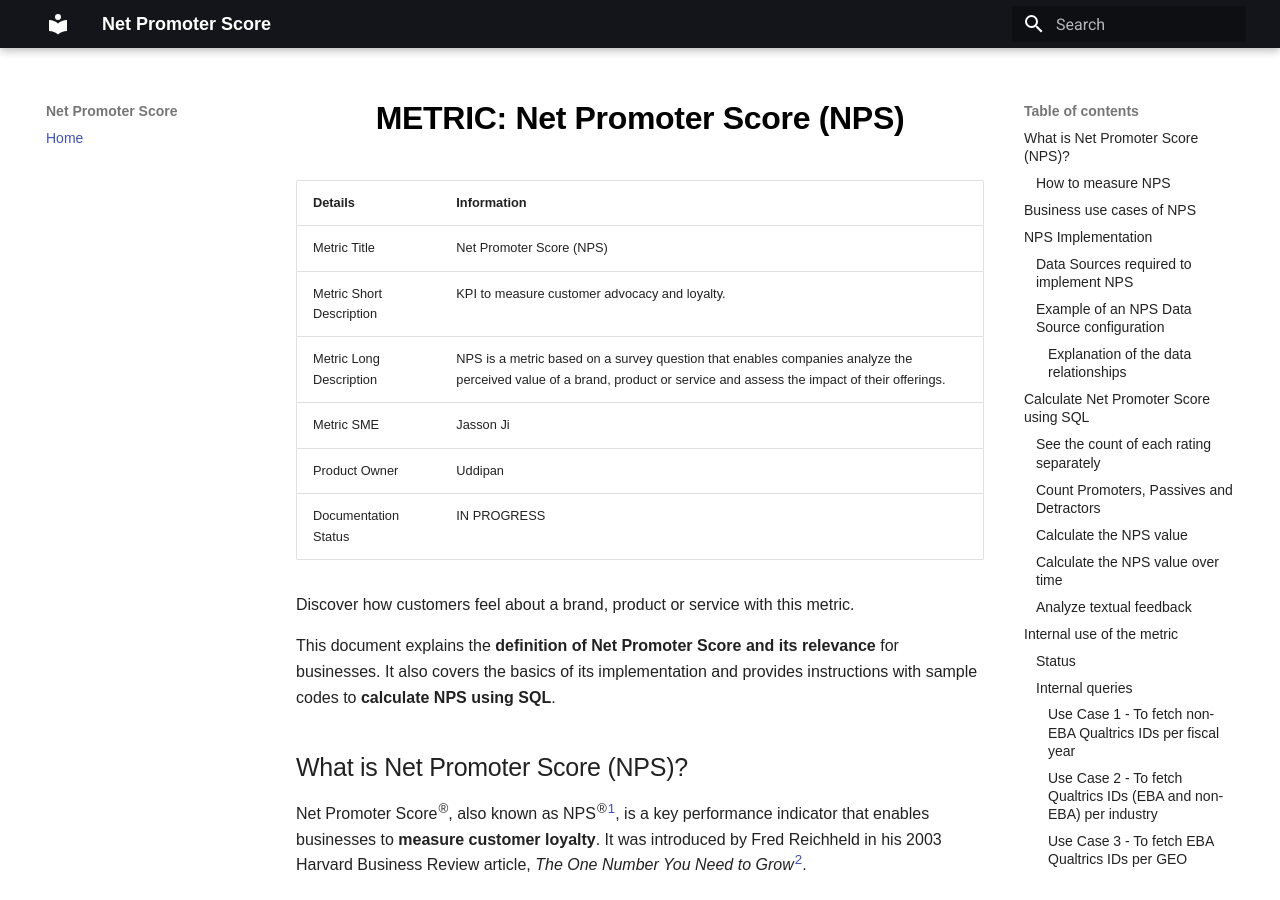
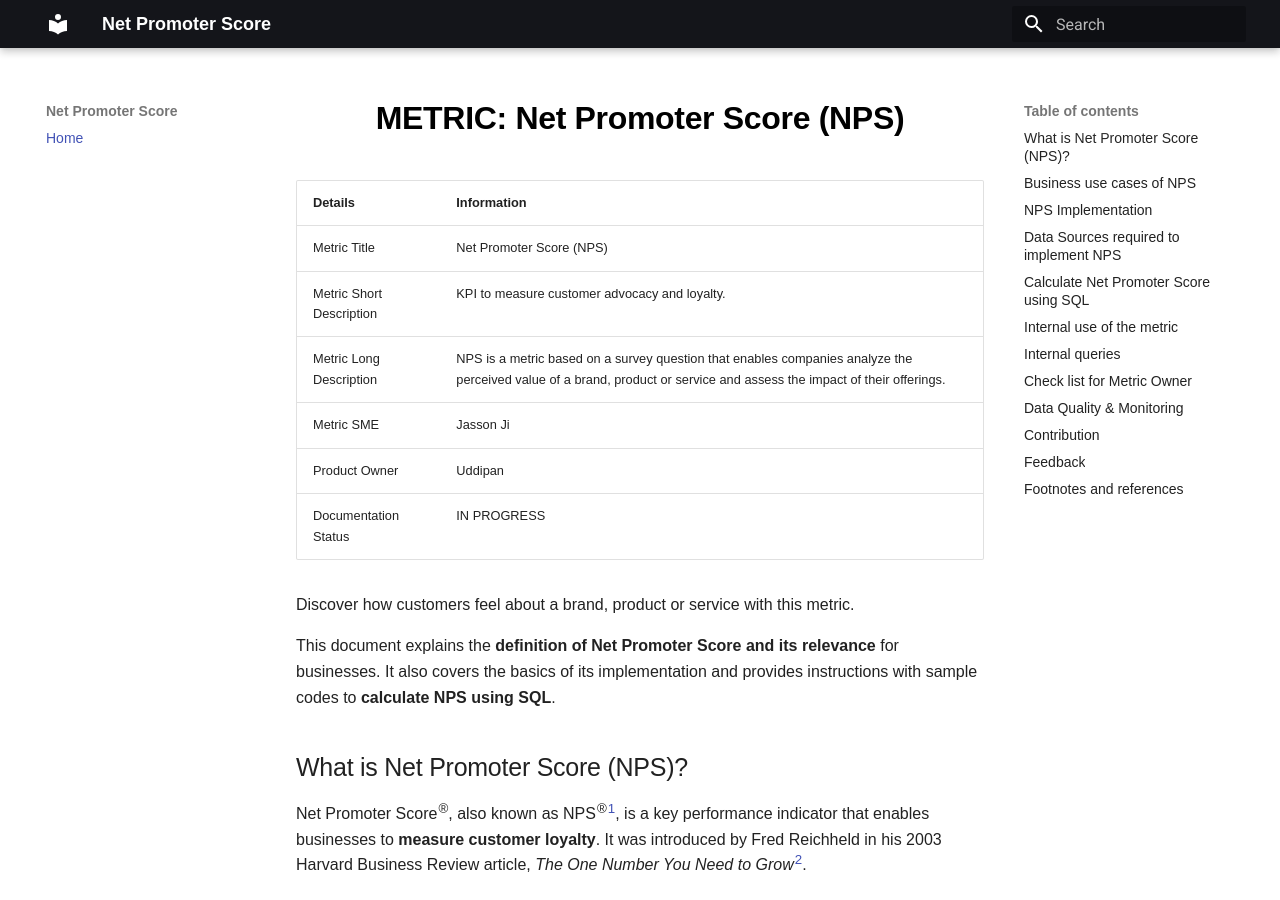
Before and after one commit to manutechwriter/npstest, an MkDocs documentation site: the page built from docs/index.md, in a window 1280 px wide and 900 px high. Built offline with MkDocs 1.6.1 and Material for MkDocs 9.7.7, drawn with Linux system fonts in a browser that asks for light colours; emoji names are drawn with the system emoji font.

Commit message:
Updated Table of Contents depth to exclude subheadings

````diff
--- a/docs/index.md
+++ b/docs/index.md
@@ -42,7 +42,7 @@ Nowadays it is a widely used customer experience metric that helps organizations
 Many NPS surveys often complement this quantitative measure with an additional question that allows respondents to justify their rating by writing a short text. This is another relevant source of information that companies can use to understand their performance in a more detailed way.
 
 
-### How to measure NPS
+<h3>How to measure NPS</h3>
 
 Once the results from the survey question are ready, calculating the Net Promoter Score is rather straightforward—you just need to subtract the percentage of Detractors from the percentage of Promoters:
 
@@ -106,7 +106,7 @@ There are different ways to implement Net Promoter Score. These are some of them
 3. Build a questionnaire with a survey app or a form builder (e.g. Google Forms<sup id="fnref-6"><a href="#footnote-6">6</a></sup>).
 
 
-### Data Sources required to implement NPS
+## Data Sources required to implement NPS
 
 There are different ways set up a Net Promoter Score implementation. Depending on your needs, you might just need to send a simple survey. However, you will probably use a more advanced configuration with different NPS surveys that are delivered periodically.
 
@@ -134,7 +134,7 @@ You may also want to obtain **additional optional information** to complement yo
 Every business has its own needs, but many may share similar NPS data sources. For example, there could also be a table in the database that stores the information of each survey to keep track of different dates, software version, purposes and strategies.
 
 
-### Example of an NPS Data Source configuration
+<h3>Example of an NPS Data Source configuration</h3>
 
 !!! example
 
@@ -183,7 +183,7 @@ The `nps_surveys_list` table would be the source where you would get **the detai
 Last but not least, **there could be additional data sources depending on the characteristics of each business**. This would help categorize respondents in a way that allowed the company to use more detailed reportings and reinforce its offerings more precisely.
 
 
-#### Explanation of the data relationships
+ Explanation of the data relationships
 
 Now let's have a look at the SQL data relationships given the previous example using the three tables: `nps_respondent`, `nps_survey_responses`, and `nps_surveys_list`.
 
@@ -269,7 +269,7 @@ The `nps_survey_data` table that will be used as an example for the following SQ
 | ...            | ...    | ...                                              | ...          |
 
 
-#### See the count of each rating separately
+<h4>See the count of each rating separately</h4>
 
 ```sql
 SELECT rating, COUNT(*)
@@ -303,7 +303,7 @@ I can see that there are 7 respondents who gave a rating of 10, and 8 respondent
     **You can visualize the resulting table in a graphic** by exporting the query result data as a CSV or Excel file and uploading it to a software that can create graphics (e.g. [Google Sheets](https://docs.google.com/spreadsheets/u/0/), [Canva](https://www.canva.com/)).
 
 
-#### Count Promoters, Passives and Detractors
+<h4>Count Promoters, Passives and Detractors</h4>
 
 ```sql
 SELECT
@@ -375,7 +375,7 @@ This is how it works:
 When this operation is executed, I can see that **the Net Promoter Score of our fictional writing app is 21** (more accurately, 21.62162).
 
 
-#### Calculate the NPS value over time
+<h4>Calculate the NPS value over time</h4>
 
 ```sql
 WITH nps_date_operation AS (
@@ -424,7 +424,7 @@ However, given my simple fictional database, I can only obtain feedback from 3 d
 </figure>
 
 
-#### Analyze textual feedback
+<h4>Analyze textual feedback</h4>
 
 ```sql
 SELECT rating, word, COUNT(word) AS word_count FROM
@@ -505,12 +505,12 @@ The data that I obtained from my writing app NPS survey feedback is displayed as
 
 ## Internal use of the metric
 
-**Metric Granularity**
+<h3>Metric Granularity</h3>
 
 `Qualtrics_ID`
 
 
-**Segments (Dimensions / Filters / Slicers):**
+<h3>Segments (Dimensions / Filters / Slicers):</h3>
 
 The following segments can be used to filter the data and categorize NPS respondents in an accurate way.
 
@@ -540,7 +540,7 @@ them, some of these CSN's have either have multiple `ACCOUNT_NAME`, `INDUSTRY` &
 `GEO` set to `'UNKNOWN'`.
 
 
-### Status
+<h3>Status</h3>
 
 IN PROGRESS
 
@@ -565,11 +565,11 @@ Confirm the role change
 
 
 
-### Internal queries
+## Internal queries
 
 Below are sample SQL queries that are ready to use internally in order to obtain valuable data in different scenarios:
 
-#### Use Case 1 - To fetch non-EBA Qualtrics IDs per fiscal year
+<h3>Use Case 1 - To fetch non-EBA Qualtrics IDs per fiscal year</h3>
 
 ```sql
 select FISCAL_YEAR,
@@ -579,7 +579,7 @@ where EBA_FLAG = 'FALSE'
 group by 1
 ```
 
-#### Use Case 2 - To fetch Qualtrics IDs (EBA and non-EBA) per industry
+<h3>Use Case 2 - To fetch Qualtrics IDs (EBA and non-EBA) per industry</h3>
 
 ```sql
 SELECT INDUSTRY,
@@ -589,7 +589,7 @@ from "EIO_PUBLISH"."ENGAGEMENT_SHARED"."NPS_EBA_NON_EBA_SURVEY"
 GROUP BY INDUSTRY;
 ```
 
-#### Use Case 3 - To fetch EBA Qualtrics IDs per GEO
+<h3>Use Case 3 - To fetch EBA Qualtrics IDs per GEO</h3>
 
 ```sql
 with count_rows as
@@ -614,7 +614,7 @@ detractors_count/qualtrics_count as detractors_perc
 )
 ```
 
-#### Use Case 4 - To calculate overall NPS score (EBA and non-EBA)
+<h3>Use Case 4 - To calculate overall NPS score (EBA and non-EBA)</h3>
 
 ```sql
 with count_rows as
@@ -638,7 +638,7 @@ detractors_count/qualtrics_count as detractors_perc
 )
 ```
 
-#### Use Case 5 - To calculate EBA NPS score
+<h3>Use Case 5 - To calculate EBA NPS score</h3>
 
 ```sql
 with count_rows as
@@ -663,7 +663,7 @@ detractors_count/qualtrics_count as detractors_perc
 )
 ```
 
-#### Use Case 6 - To connect NPS score table with applicable dimensions
+<h3>Use Case 6 - To connect NPS score table with applicable dimensions</h3>
 
 ```sql
 WITH ACCOUNT_CED AS (
@@ -691,11 +691,11 @@ LEFT JOIN ACCOUNT_CED ON
 SURVEY.ACCOUNT_CSN = ACCOUNT_CED.ACCOUNT_CSN
 ```
 
-## Report / Data for Reconciliation
+<h3>Report / Data for Reconciliation</h3>
 
 Non
 
-**Check list for Metric Owner**
+## Check list for Metric Owner
 
 | ID  | Item | Comments |
 | --- | ---- | -------- |
@@ -708,7 +708,7 @@ Non
 | 7   | Do you have a process for proactively communicating changes and known issues? | | |
 | 8   | Have you considered impacts to external parties such as partners/customers? | | |
 
-### Governance
+<h3>Governance</h3>
 
 This is for any version updates to how the metric is defined.
 
@@ -717,9 +717,9 @@ This is for any version updates to how the metric is defined.
 | 1.0     | 06 Feb 2023 |          | Metric documentation available through KPI Simplification Initiative. | This metric was available prior to this start date, but the date reflects when this logic documentation was created for KPI Simplification. |
 
 
-### Data Quality & Monitoring
+## Data Quality & Monitoring
 
-**Known Data Quality Issues**
+<h3>Known Data Quality Issues</h3>
 
 1. Not all `Qualtrics_id` have an `account_csn`, hence not all `qualtrics_id` will have an `account_name`.
 2. For `ADSK_BUSINESS_SCORE` the NPS threshold is unusual, it's `FY21_ADSK_BUSINESS_SCORE >= 6 THEN 'PROMOTER' WHEN FY21_ADSK_BUSINESS_SCORE <= 3 THEN 'DETRACTOR'` for all others `when SCORE <= 3 then Detractor` and `SCORE >= 9 then Promoter`.
@@ -731,7 +731,7 @@ them, some of these CSN's have either have multiple `ACCOUNT_NAME`, `INDUSTRY` &
 `qualtrics_id` with multiple `ACCOUNT_CSN` will have `ACCOUNT_NAME`, `INDUSTRY` and
 `GEO` set to `'UNKNOWN'`.
 
-**Data Quality Checks**
+<h3>Data Quality Checks</h3>
 
 * Unique fields
     - `QUALTRICS_ID`
@@ -755,7 +755,7 @@ them, some of these CSN's have either have multiple `ACCOUNT_NAME`, `INDUSTRY` &
 | SCORE                       | 11        | 0         |
 
 
-**Inventory of Downstream Users**
+<h3>Inventory of Downstream Users</h3>
 
 | Report / Process Title | Report / Process Description | Link to More Details | Consumers |
 | ---------------------- | ---------------------------- | -------------------- | --------- |
````
Also changed, not shown: other parts of docs/index.md (+2 -2 lines).
